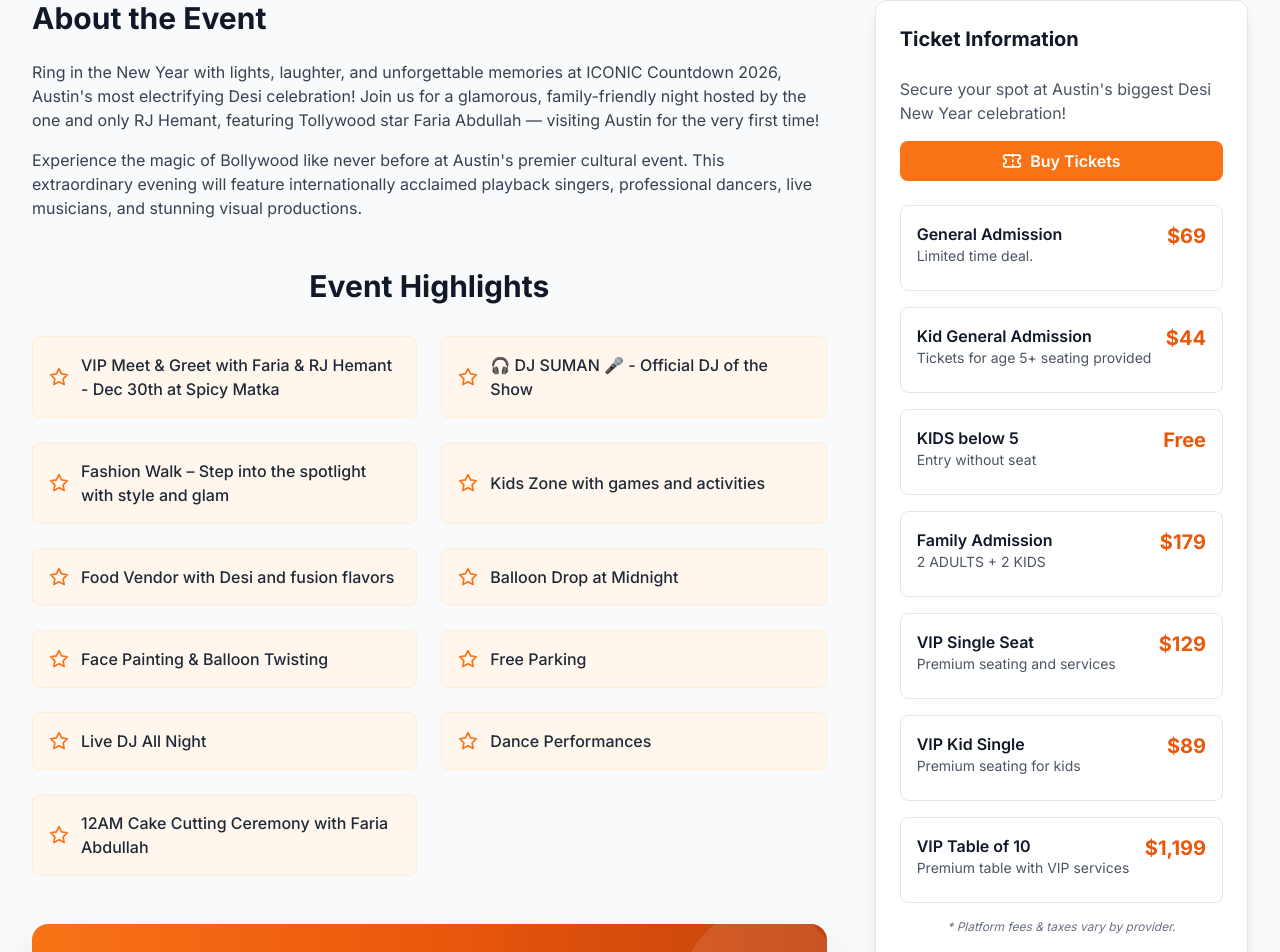
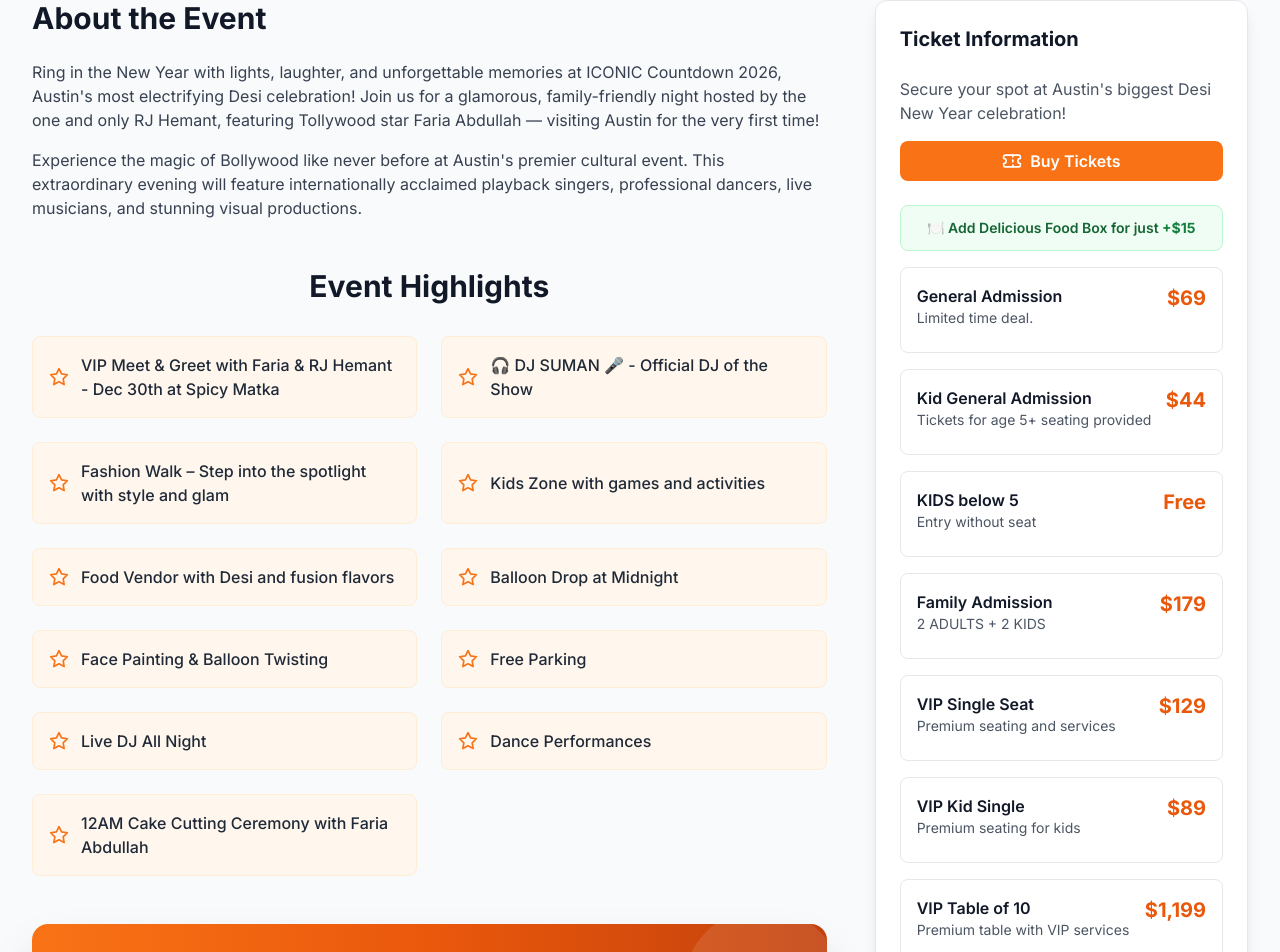
Before and after one commit to iconentertainmentz2025/icon-showtime, a React (Vite) app: page /events in a window 1280 px wide. Shown: the part 1434-2386 px from the top of the page. Built offline with nearby package versions, Linux system fonts and the light colour scheme; a web font is replaced by a local one.

Commit message:
Add ads.txt and food pricing info

```diff
--- a/src/pages/Events.jsx
+++ b/src/pages/Events.jsx
@@ -478,6 +478,11 @@
 
                   {/* Ticket Categories */}
                   <div className="space-y-4">
+                    <div className="bg-green-50 border border-green-200 rounded-lg p-3 mb-2 flex items-center justify-center text-center">
+                      <p className="text-green-800 font-semibold text-sm">
+                        🍽️ Add Delicious Food Box for just <span className="font-bold text-green-700">+$15</span>
+                      </p>
+                    </div>
                     {featuredEvent.ticketTiers.map((tier, index) => (
                       <div key={index} className="p-4 rounded-lg border border-gray-200 hover:border-orange-200 transition-colors duration-200">
                         <div className="flex justify-between items-start mb-2">
@@ -659,7 +664,12 @@
 
               {/* Ticket Prices Summary */}
               <div className="mb-2 p-4 bg-orange-50 rounded-xl border border-orange-100">
-                <h4 className="font-semibold text-gray-900 mb-3 text-xs uppercase tracking-wider border-b border-orange-200 pb-2">Ticket Prices (Fees/Tax vary by platform)</h4>
+                <h4 className="font-semibold text-gray-900 mb-2 text-xs uppercase tracking-wider border-b border-orange-200 pb-2">Ticket Prices (Fees/Tax vary by platform)</h4>
+                <div className="bg-green-50 border border-green-200 rounded-lg p-2 mb-3 text-center">
+                  <p className="text-green-800 font-semibold text-xs">
+                    🍽️ Want Food? Add Food Box for <span className="font-bold text-green-700">+$15</span> to any ticket
+                  </p>
+                </div>
                 <div className="grid grid-cols-1 sm:grid-cols-2 gap-x-6 gap-y-2 text-sm">
                   {featuredEvent.ticketTiers.map((tier, idx) => (
                     <div key={idx} className="flex justify-between items-center">
```
Also changed, not shown: public/ads.txt (added).
